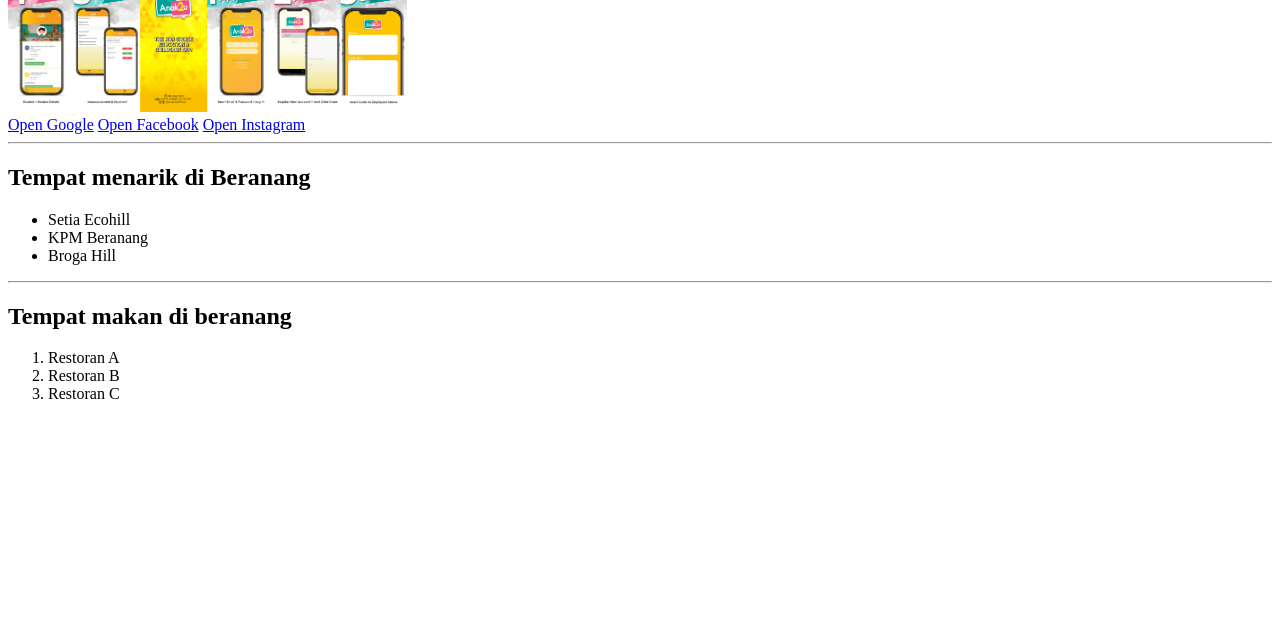
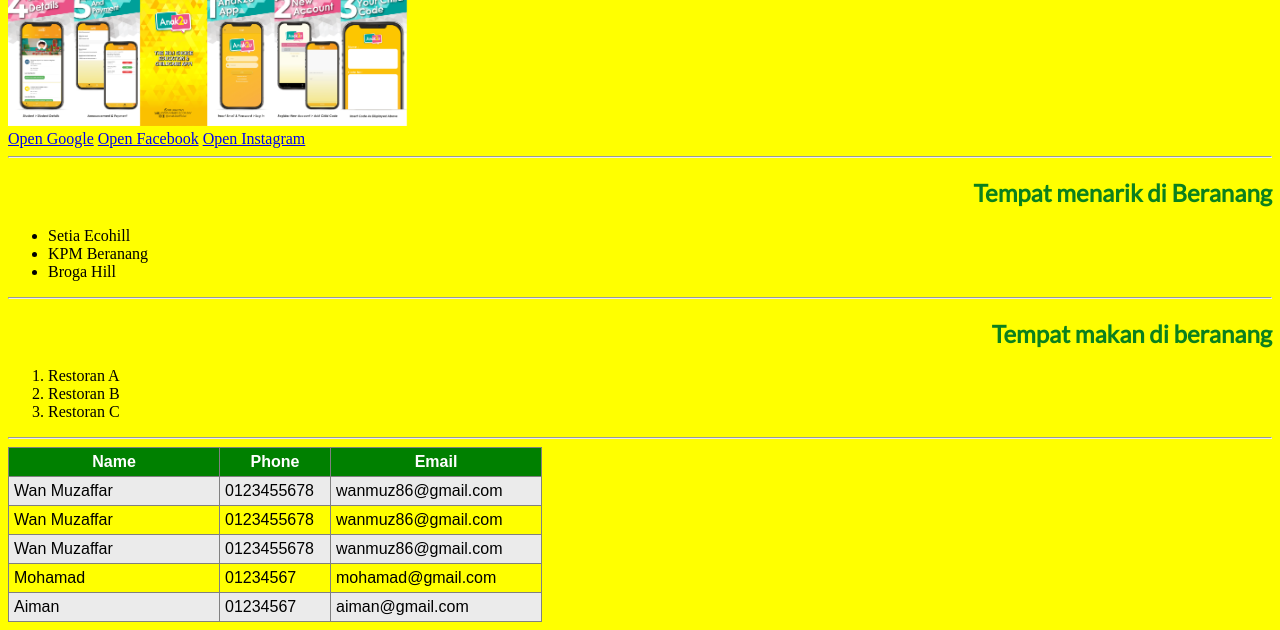
Before and after one commit to wanmuz86/kpmb-html-week1, a plain HTML site: page index.html in a window 1280 px wide. Shown: the part 699-1329 px from the top of the page. Before the commit the page ends 1118 px from the top, so only its background shows below. Drawn offline with Linux system fonts and the light colour scheme; a web font is replaced by a local one.

Commit message:
Add files via upload

```diff
--- a/index.html
+++ b/index.html
@@ -3,7 +3,61 @@
 <head>
 	<meta charset="utf-8">
 	<meta name="viewport" content="width=device-width, initial-scale=1">
-	<title></title>
+	<title>Website</title>
+	<link rel="preconnect" href="https://fonts.googleapis.com">
+<link rel="preconnect" href="https://fonts.gstatic.com" crossorigin>
+<link href="https://fonts.googleapis.com/css2?family=Hurricane&family=Lato&family=Palette+Mosaic&family=Roboto&display=swap" rel="stylesheet">
+	<style type="text/css">
+		body {
+			background: #ffff00;
+		}
+		h1 {
+			color: #ff0000;
+			font-size: 32px;
+		font-family: 'Hurricane', cursive;
+		text-align: center;
+		border:  3px red dotted;
+
+		}
+
+		h2 {
+			color:  rgb(11,128,29);
+			font-family: 'Lato', sans-serif;
+			text-align: right;
+			text-decoration: upperline;
+
+		}
+		h3 {
+			font-family: 'Palette Mosaic', cursive;
+		}
+		p {
+			font-family: 'Roboto', sans-serif;
+		}
+
+
+/*Table exercise
+*/
+
+table {
+	font-family: Arial,sans-serif;
+	border-collapse: collapse;
+}
+
+th {
+	background: green;
+	color: white;
+}
+
+th,td {
+	border: grey 1px solid;
+	padding: 5px;
+}
+tr:nth-child(even){
+	background-color: rgb(235,235,235);
+}
+
+
+	</style>
 </head>
 <body>
 <h1>This is heading 1</h1>
@@ -48,5 +102,42 @@ proident, sunt in culpa qui officia deserunt mollit anim id est laborum.</p>
 	<li>Restoran B</li>
 	<li>Restoran C</li>
 </ol>
+
+<hr>
+<table>
+	<tr>
+		<th width="200">Name</th>
+		<th width="100">Phone</th>
+		<th width="200">Email</th>
+	</tr>
+	<tr>
+		<td>Wan Muzaffar</td>
+		<td>0123455678</td>
+		<td>wanmuz86@gmail.com</td>
+
+	</tr>
+	<tr>
+		<td>Wan Muzaffar</td>
+		<td>0123455678</td>
+		<td>wanmuz86@gmail.com</td>
+
+	</tr>
+	<tr>
+		<td>Wan Muzaffar</td>
+		<td>0123455678</td>
+		<td>wanmuz86@gmail.com</td>
+
+	</tr>
+	<tr>
+		<td>Mohamad</td>
+		<td>01234567</td>
+		<td>mohamad@gmail.com</td>
+	</tr>
+	<tr>
+		<td>Aiman</td>
+		<td>01234567</td>
+		<td>aiman@gmail.com</td>
+	</tr>
+</table>
 </body>
 </html>
```
